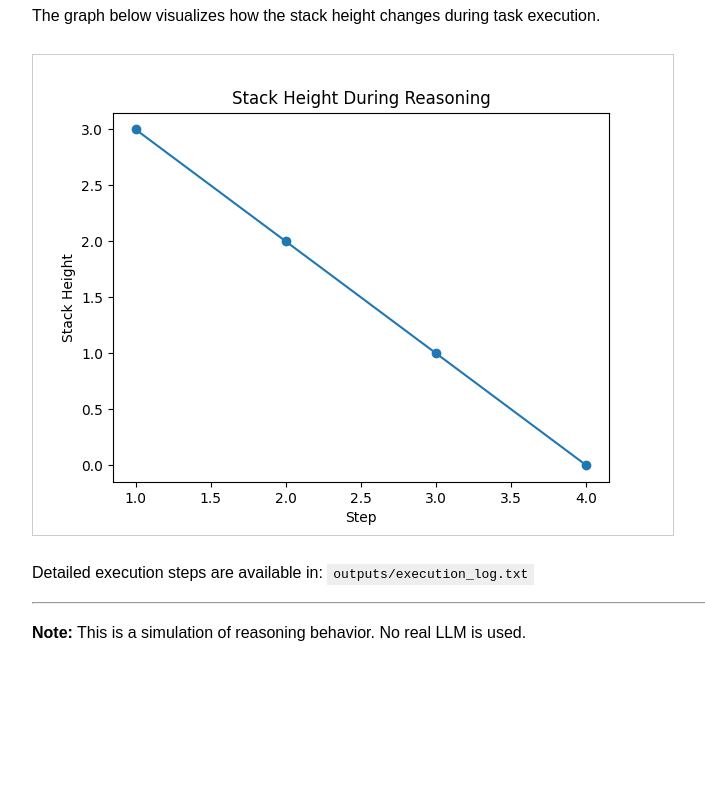
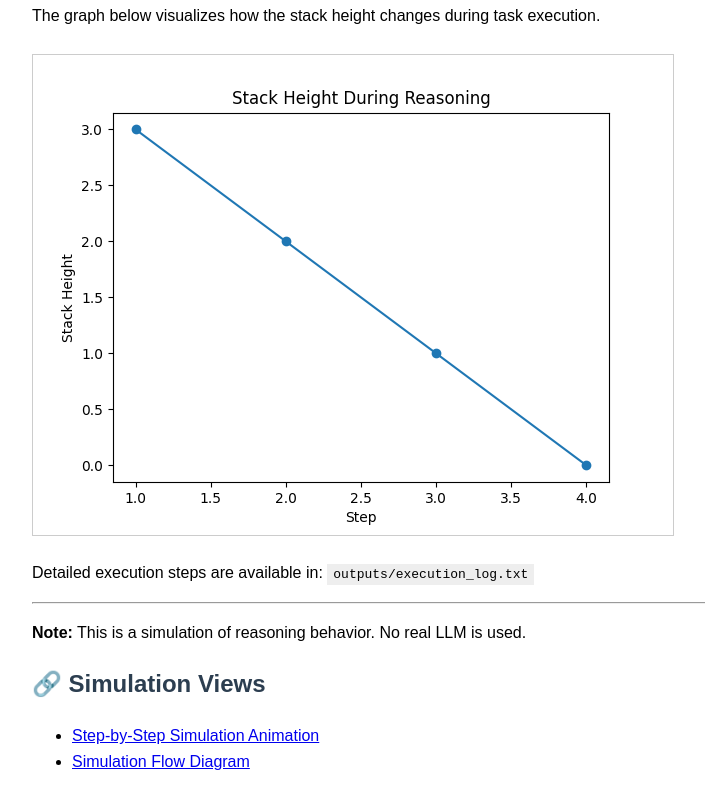
Before and after one commit to Aayu2810/stack-augmented-decoding, a plain HTML site: page index.html in a window 1280 px wide. Shown: the part 827-1636 px from the top of the page, without its empty margins (8-713 px from the left). Before the commit the page ends 1512 px from the top, so only its background shows below. Drawn offline with Linux system fonts and the light colour scheme.

Commit message:
Update index.html

```diff
--- a/index.html
+++ b/index.html
@@ -85,6 +85,11 @@ Detailed execution steps are available in:
 <p>
 <strong>Note:</strong> This is a simulation of reasoning behavior. No real LLM is used.
 </p>
+<h2>🔗 Simulation Views</h2>
+<ul>
+  <li><a href="simulation.html">Step-by-Step Simulation Animation</a></li>
+  <li><a href="flow_diagram.html">Simulation Flow Diagram</a></li>
+</ul>
 
 </body>
 </html>
```
